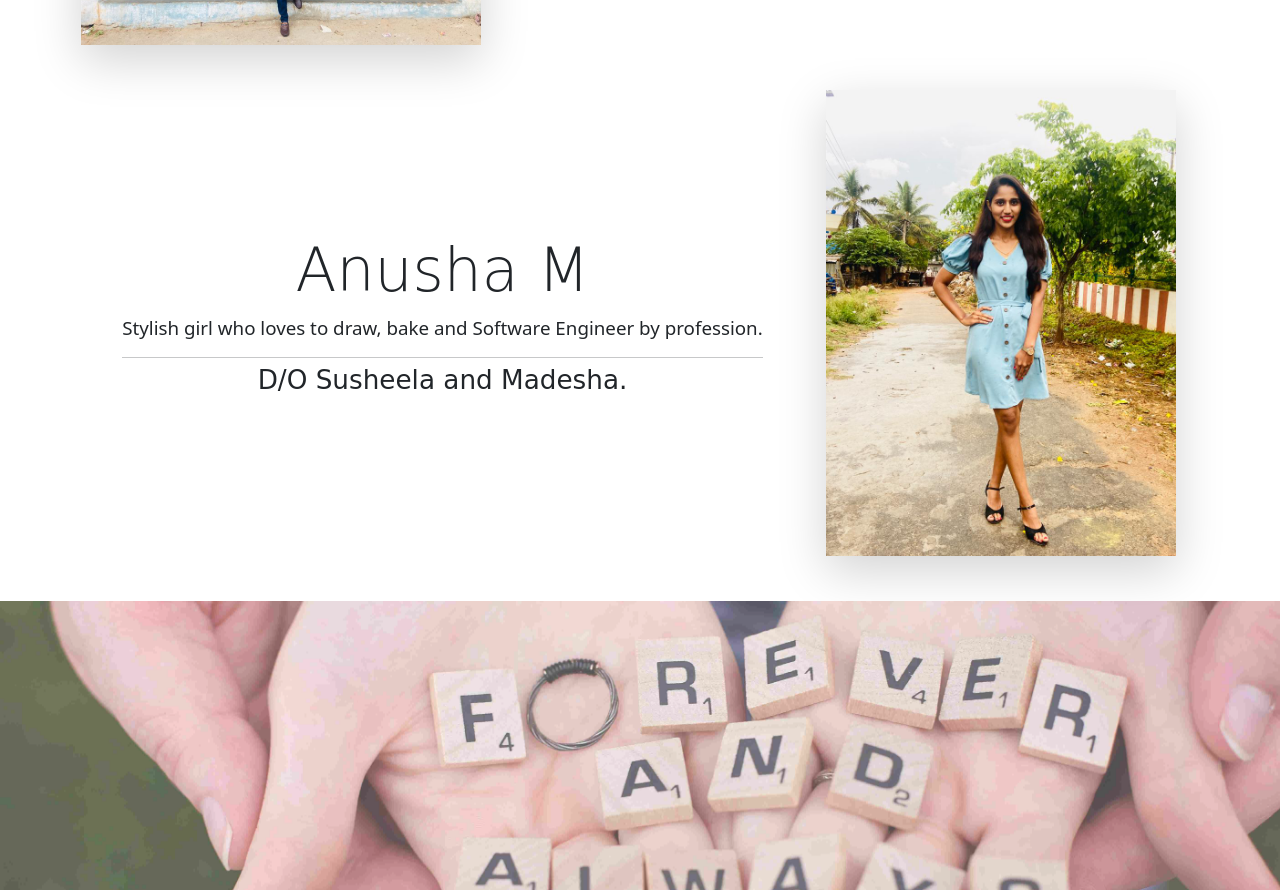
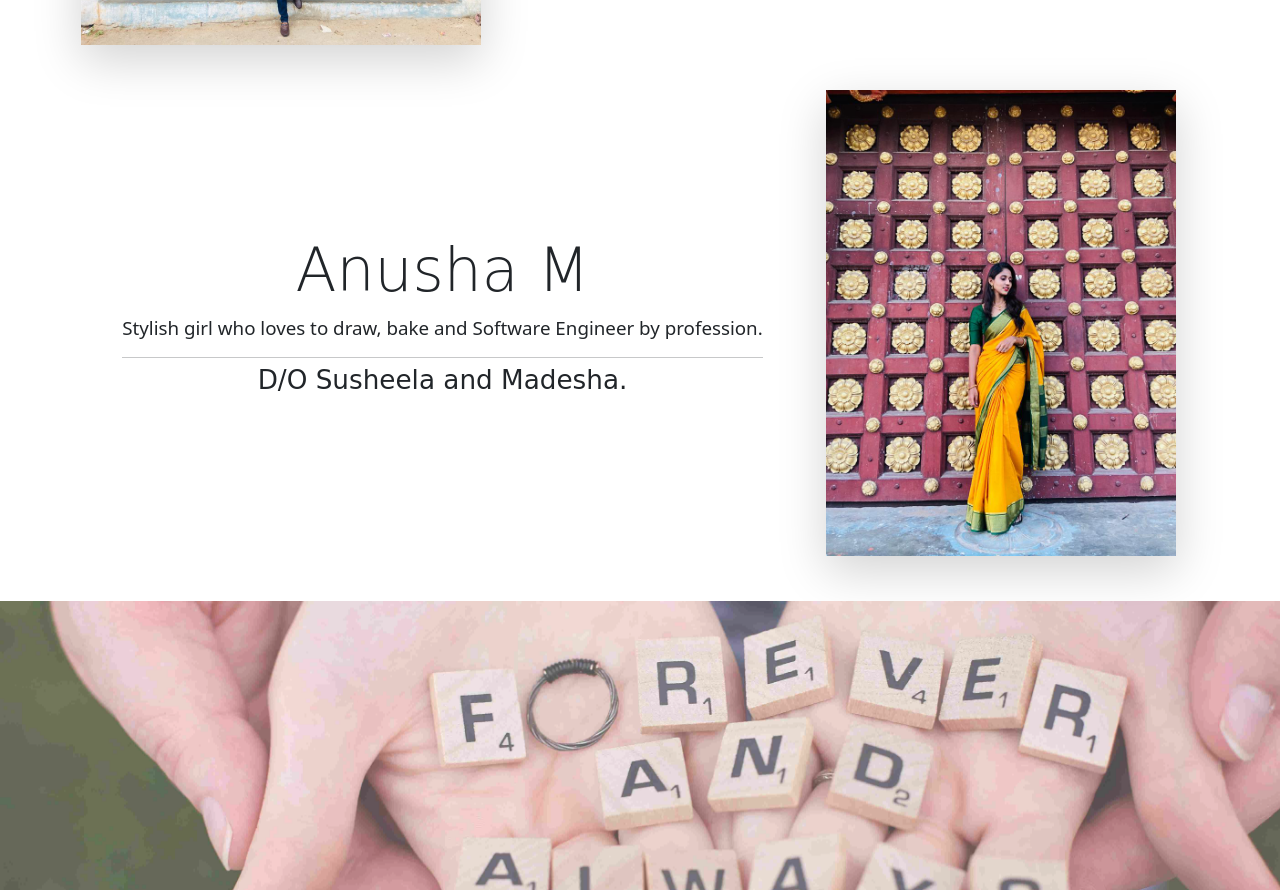
Before and after one commit to Chiru-Darshan/invitation, a plain HTML site: page index.html in a window 1280 px wide. Shown: the part 1289-2179 px from the top of the page. Drawn offline with nearby package versions, Linux system fonts and the light colour scheme; a web font is replaced by a local one.

Commit message:
Update index.html

```diff
--- a/index.html
+++ b/index.html
@@ -109,7 +109,7 @@
 
       </div>
       <div class="col-lg-4">
-        <img src="Anusha.jpg"  class="img-fluid shadow-lg"/>
+        <img src="Anusha3.jpeg"  class="img-fluid shadow-lg"/>
       </div>
 
     </div>
```
